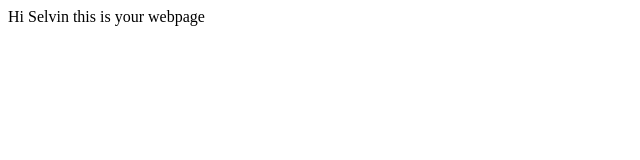
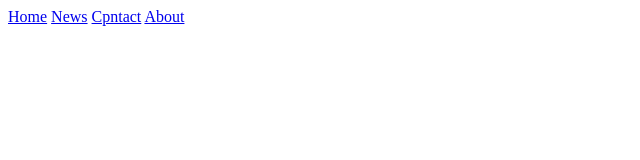
Before and after one commit to SPadillaAcosta/sisuphus, a plain HTML site: page index.html in a window 1280 px wide. Shown: the whole page, without its empty margins (0-640 px from the left). Drawn offline with Linux system fonts and the light colour scheme.

Commit message:
Update index.html

```diff
--- a/index.html
+++ b/index.html
@@ -1,5 +1,12 @@
 <html>
 <body>
-Hi Selvin this is your webpage
+<div class="topnav"id="myTopnav">
+  <a href="home.html">Home</a>
+  <a href="news.html">News</a>
+  <a
+     href="contact.html">Cpntact</a>
+  <a
+     href="about.html">About</a>
+  </div>
 </body>
 </html>
```
